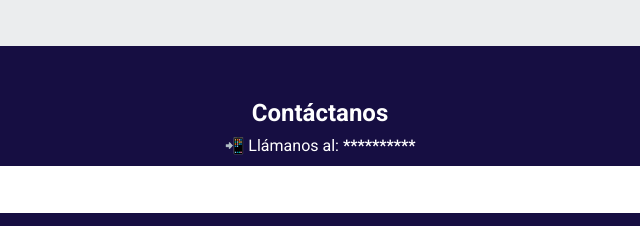
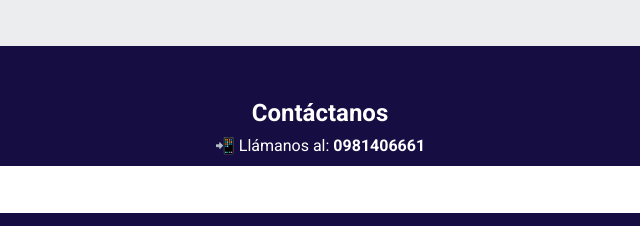
Before and after one commit to manuelpp-22/mi-pagina-web, a plain HTML site: page index.html in a window 1280 px wide. Shown: the part 1740-1966 px from the top of the page, 320-960 px from the left. Drawn offline with Linux system fonts and the light colour scheme.

Commit message:
Update index.html

```diff
--- a/index.html
+++ b/index.html
@@ -90,7 +90,7 @@
   <section id="contacto" class="contacto">
     <div class="container">
       <h2>Contáctanos</h2>
-      <p>📲 Llámanos al: <strong>**********</strong></p>
+      <p>📲 Llámanos al: <strong>0981406661</strong></p>
       <form id="contact-form">
         <input type="text" id="nombre" placeholder="Tu nombre" required>
         <input type="email" id="email" placeholder="Tu correo" required>
```
